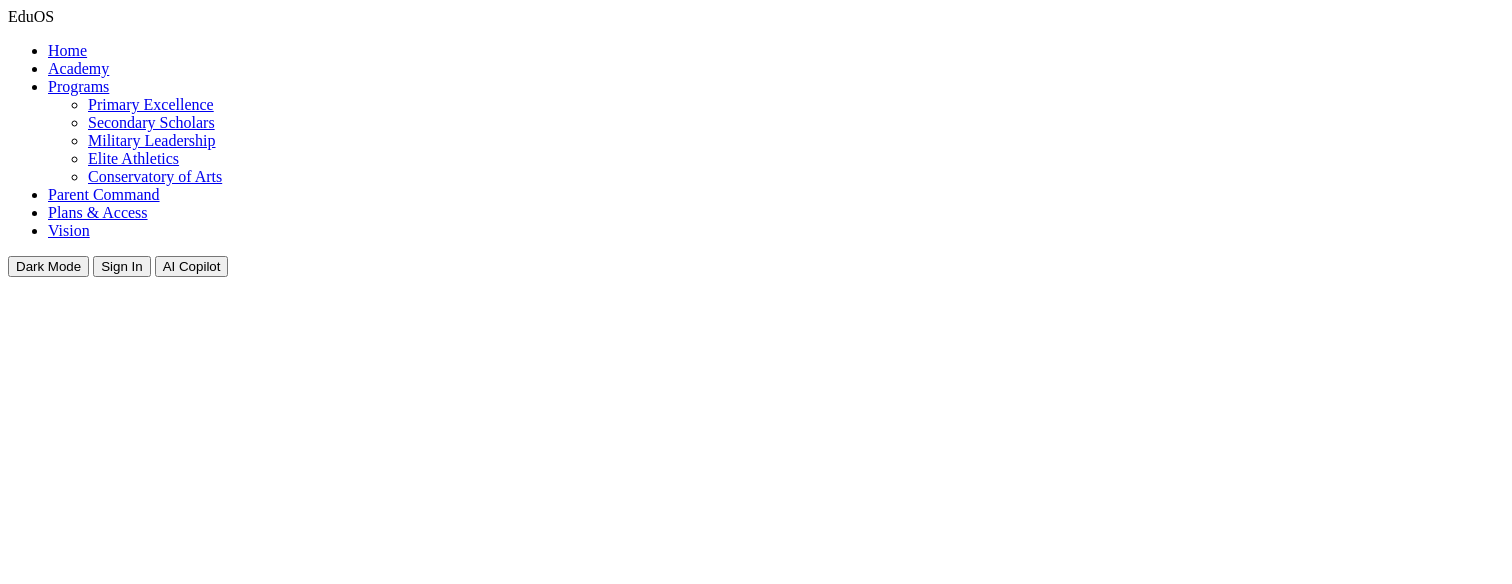
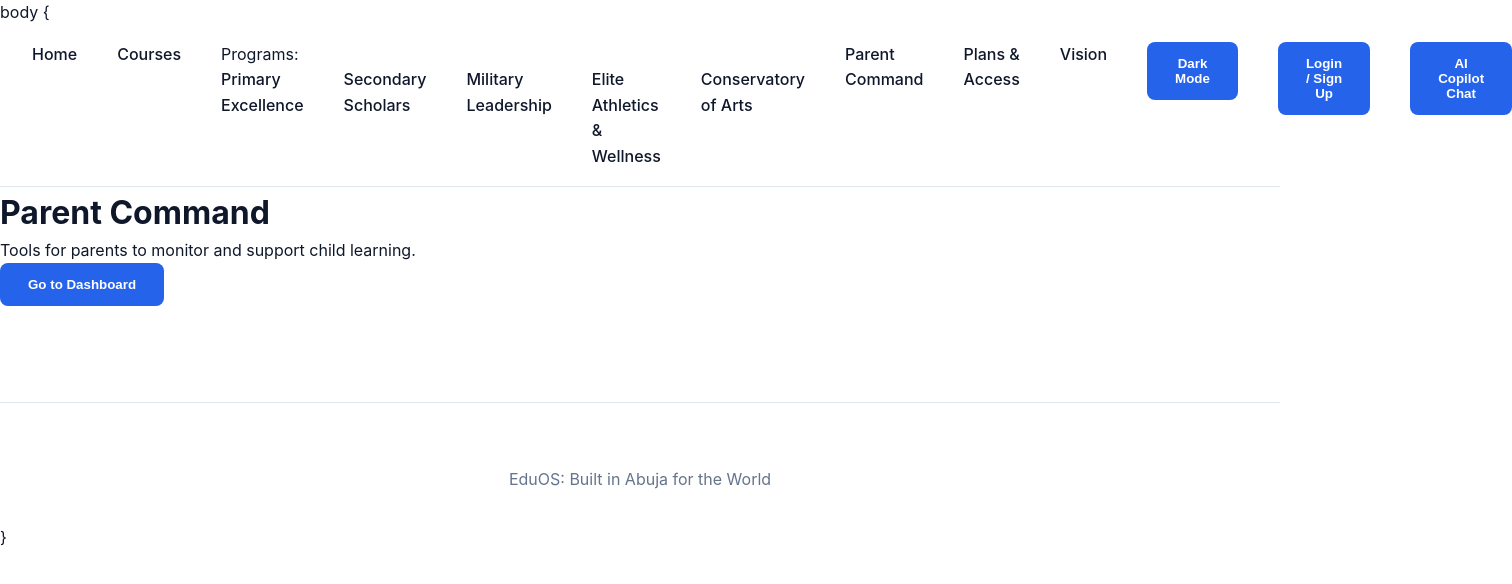
Before and after one commit to victorbosah50-code/aegis-academy-, a website: page parents.html in a window 1280 px wide. Shown: the whole page, 1512 px wide, since content can reach past the window. Drawn offline with Linux system fonts and the light colour scheme.

Commit message:
Update parents.html

```diff
--- a/parents.html
+++ b/parents.html
@@ -1,28 +1,47 @@
-<!-- nav.html - Shared Navigation Snippet -->
+<!DOCTYPE html>
+<html lang="en">
+<head>
+    <meta charset="UTF-8">
+    <meta name="viewport" content="width=device-width, initial-scale=1.0">
+    <title>Parent Command – EduOS</title>
+    <link rel="stylesheet" href="style.css">
+</head>
+body {
     <header>
         <nav>
-    <div class="logo">EduOS</div>
             <ul>
                 <li><a href="index.html">Home</a></li>
-      <li><a href="academy.html">Academy</a></li>
-      <li class="dropdown">
-        <a href="#">Programs</a>
-        <ul class="dropdown-content">
+                <li><a href="courses.html">Courses</a></li>
+                <li>Programs:
+                    <ul>
                         <li><a href="primary.html">Primary Excellence</a></li>
                         <li><a href="secondary.html">Secondary Scholars</a></li>
                         <li><a href="military.html">Military Leadership</a></li>
-          <li><a href="sports.html">Elite Athletics</a></li>
+                        <li><a href="sports.html">Elite Athletics & Wellness</a></li>
                         <li><a href="music.html">Conservatory of Arts</a></li>
                     </ul>
                 </li>
                 <li><a href="parents.html">Parent Command</a></li>
                 <li><a href="pricing.html">Plans & Access</a></li>
                 <li><a href="about.html">Vision</a></li>
+                <li><button id="darkModeToggle">Dark Mode</button></li>
+                <li><button id="loginBtn">Login / Sign Up</button></li>
+                <li><button id="aiChatBtn">AI Copilot Chat</button></li>
             </ul>
-    <div>
-      <button id="darkModeToggle">Dark Mode</button>
-      <button id="loginBtn">Sign In</button>
-      <button id="aiChatBtn">AI Copilot</button>
-    </div>
         </nav>
     </header>
+
+    <main>
+        <h1>Parent Command</h1>
+        <p>Tools for parents to monitor and support child learning.</p>
+        <button onclick="window.location.href='parent-dashboard.html'">Go to Dashboard</button>
+    </main>
+
+    <footer>
+        <p>EduOS: Built in Abuja for the World</p>
+    </footer>
+
+    <script src="script.js"></script>
+}
+</body>
+</html>
```
Lines whose indentation alone changed are shown as unchanged.
